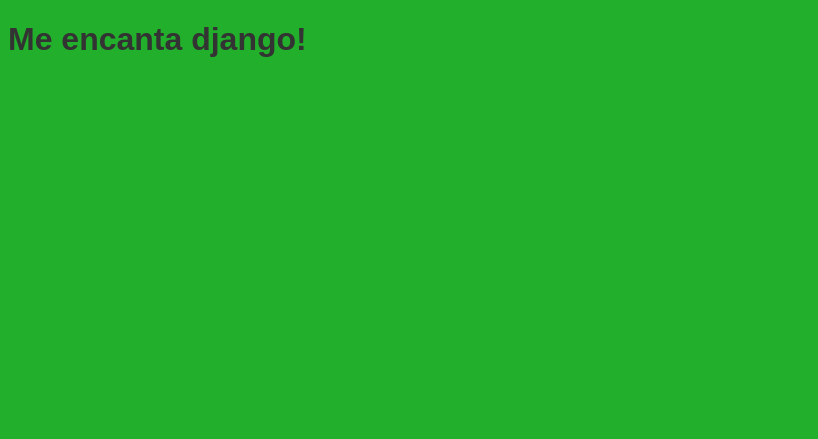
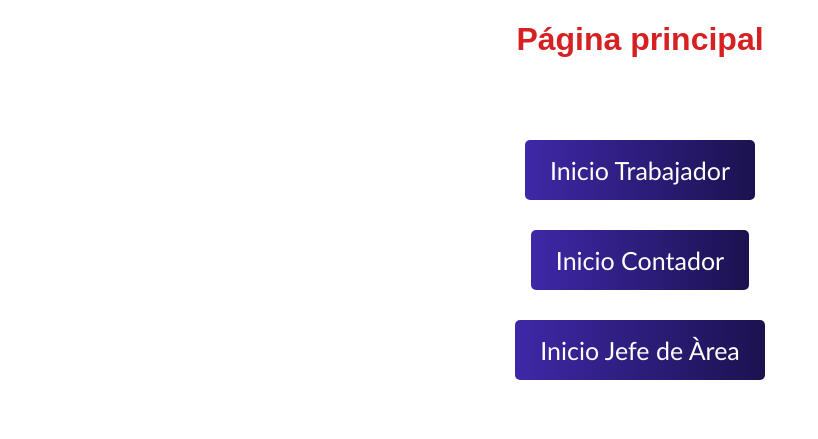
Before and after one commit to USM-Wolffe/Proyecto-de-Software, a Django app: page / in a window 1280 px wide. Shown: the top 439 px of the page, without its empty margins (0-818 px from the left). Run offline with Django 4.2, Linux system fonts and the light colour scheme.

Commit message:
avance en html y css

```diff
--- a/RendicionDeGastos/MainApp/static/MainApp/styles.css
+++ b/RendicionDeGastos/MainApp/static/MainApp/styles.css
@@ -1,7 +1,31 @@
 body {
-    background-color: #22af2b;
     font-family: Arial, sans-serif;
+    color: #d52121;
 }
-h1{
-    color: #333;
+
+.botones {
+    display: flex;
+    flex-direction: column;
+    justify-content: center;
+    align-items: center;
+    height: 45vh;
 }
+
+.boton-trabajador {
+    font-size: 25px;
+    font-family: 'Trebuchet MS', Arial, sans-serif;
+    display: inline-block; /* Permite aplicar padding y márgenes */
+    padding: 15px 25px; /* Espaciado interno */
+    color: rgb(255, 255, 255); /* Color del texto */
+    text-align: center; /* Centrar texto */
+    text-decoration: none; /* Quitar subrayado */
+    border-radius: 5px; /* Bordes redondeados */
+    transition: background-color 0.3s; /* Efecto suave para el cambio de color */
+    margin: 15px 0; /*margen vertical*/
+    background-image: linear-gradient(to right, #3f28a7, #1b124f);
+
+}
+.boton-trabajador:hover {  /*Cuando se pasa el mouse por encima*/
+    background-image: linear-gradient(to right, #34b556, #56c150);
+    background-color: #0056b3;
+}
--- a/RendicionDeGastos/MainApp/templates/MainApp/index.html
+++ b/RendicionDeGastos/MainApp/templates/MainApp/index.html
@@ -5,9 +5,16 @@
     <meta NAME="viewport" content="width=device-width, initial-scale=1.0">
     {% load static %}
     <link rel="stylesheet" href="{% static 'MainApp/styles.css' %}">
-    <title>Hola mundo</title>
+    <title>Rendicion de Gastos</title>
 </head>
 <body>
-    <h1>Me encanta django!</h1>
+    <h1> <center>Página principal</center> </h1>
+
+    <div class="botones">
+        <a class="boton-trabajador" href="/trabajador">Inicio Trabajador</a>
+        <a class="boton-trabajador" href="/contador">Inicio Contador</a>
+        <a class="boton-trabajador" href="/jefe">Inicio Jefe de Àrea</a>
+    </div>
+
 </body>
 </html>
--- a/RendicionDeGastos/MainApp/urls.py
+++ b/RendicionDeGastos/MainApp/urls.py
@@ -1,7 +1,7 @@
 from django.urls import path
-from .views import hola_mundo
-from .views import index
+from .views import index, trabajador
 
 urlpatterns = [
     path('', index, name='index'),
+    path('trabajador/', trabajador, name='trabajador')
 ]
--- a/RendicionDeGastos/MainApp/views.py
+++ b/RendicionDeGastos/MainApp/views.py
@@ -2,8 +2,8 @@
 from django.http import HttpResponse
 # Create your views here.
 
-def hola_mundo(request):
-    return HttpResponse("Hola mundo")
-
 def index(request):
     return render(request, 'MainApp/index.html')
+
+def trabajador(request):
+    return render(request, "MainApp/trabajador.html")
--- a/RendicionDeGastos/RendicionDeGastos/urls.py
+++ b/RendicionDeGastos/RendicionDeGastos/urls.py
@@ -19,5 +19,5 @@
 
 urlpatterns = [
     path('admin/', admin.site.urls),
-    path('', include('MainApp.urls')),
+    path('', include('MainApp.urls'))
 ]
```
Also changed, not shown: RendicionDeGastos/MainApp/templates/MainApp/trabajador.html (added, +13 -0 lines), RendicionDeGastos/db.sqlite3.
